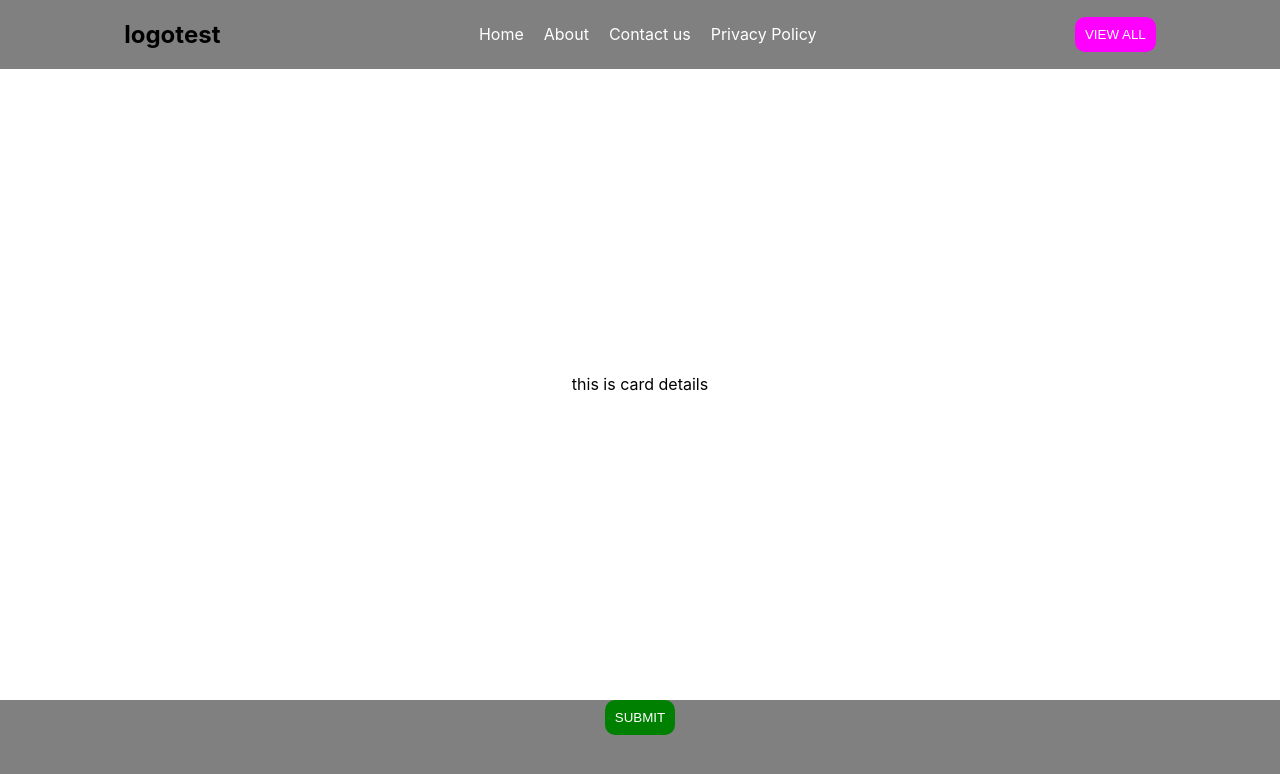
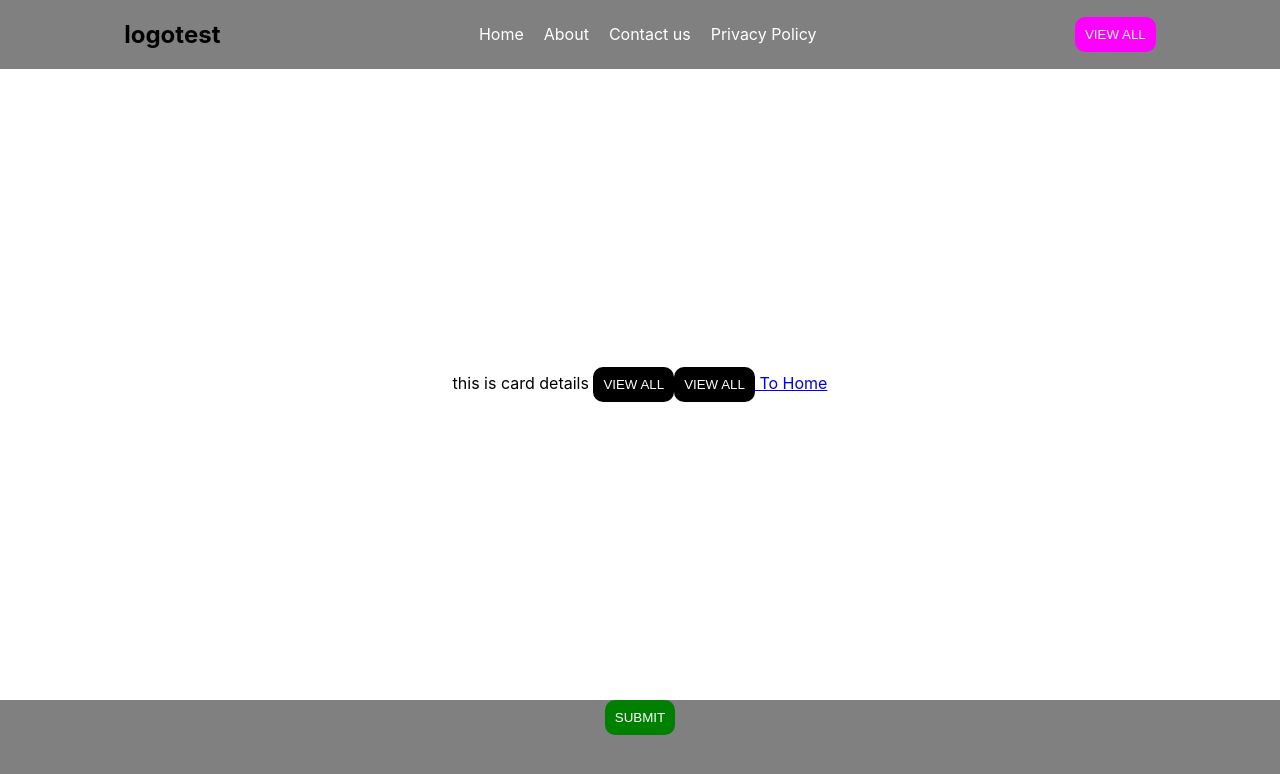
Before and after one commit to pratikkakani080/react-eve-batch-28-01, a React (Create React App) app: page /card-details/1/1 in a window 1280 px wide. Shown: the top 774 px of the page. Built offline with nearby package versions, Linux system fonts and the light colour scheme; no server answers.

Commit message:
feat: use effect

```diff
--- a/src/common/components/card/cardDetails/index.jsx
+++ b/src/common/components/card/cardDetails/index.jsx
@@ -1,15 +1,30 @@
 import React, { useEffect, useState } from 'react'
-import { useParams, useSearchParams } from 'react-router'
+import { Link, useParams, useSearchParams } from 'react-router'
 import { dataSet } from '../../../utils/static'
+import Button from '../../../elements/button'
 
 function CardDetails() {
     const [cardData, setCardData] = useState(JSON.parse(localStorage.getItem('data')))
+    const [isClicked, setIsClicked] = useState(false)
+    const [isClicked2, setIsClicked2] = useState(false)
+
     const params = useParams() // used to fetch details from dynamic routing
     const [searchParams, _] = useSearchParams()  // used to fetch query params from URL
     const title = searchParams.get('title') || ''
     const id = searchParams.get('id')
     console.log('filterdData**', dataSet.find(el => el.title === title))
     console.log('params**', params)
+
+    console.log('running on mounting out', isClicked);
+    console.log('running on mounting out 2', isClicked2);
+    useEffect(() => {
+        console.log('running on mounting in', isClicked);
+        console.log('running on mounting in 2', isClicked2);
+        return () => {
+            console.log('running on unmounting');
+
+        }
+    }, [isClicked])
 
     useEffect(() => {
         fetch("https://dummyjson.com/recipes")
@@ -23,6 +38,9 @@ function CardDetails() {
     return (
         <div>
             {title} this is card details {cardData?.title}
+            <Button handleOnClick={() => setIsClicked(!isClicked)} />
+            <Button handleOnClick={() => setIsClicked2(!isClicked2)} />
+            <Link to={'/'} > To Home</Link>
         </div>
     )
 }
--- a/src/index.js
+++ b/src/index.js
@@ -1,14 +1,14 @@
-import React from 'react';
-import ReactDOM from 'react-dom/client';
-import './index.css';
-import App from './App';
-import reportWebVitals from './reportWebVitals';
+import React from "react";
+import ReactDOM from "react-dom/client";
+import "./index.css";
+import App from "./App";
+import reportWebVitals from "./reportWebVitals";
 
-const root = ReactDOM.createRoot(document.getElementById('root'));
+const root = ReactDOM.createRoot(document.getElementById("root"));
 root.render(
-  <React.StrictMode>
-    <App />
-  </React.StrictMode>
+  // <React.StrictMode>
+  <App />
+  // </React.StrictMode>
 );
 
 // If you want to start measuring performance in your app, pass a function
```
